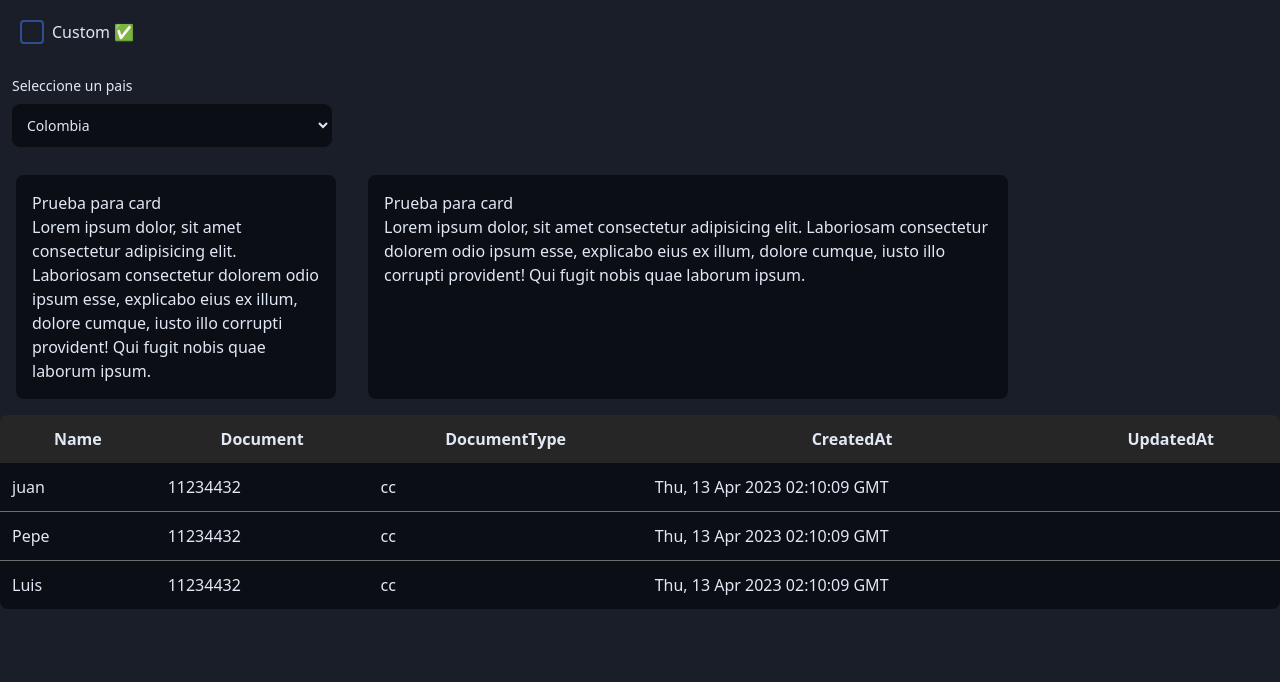
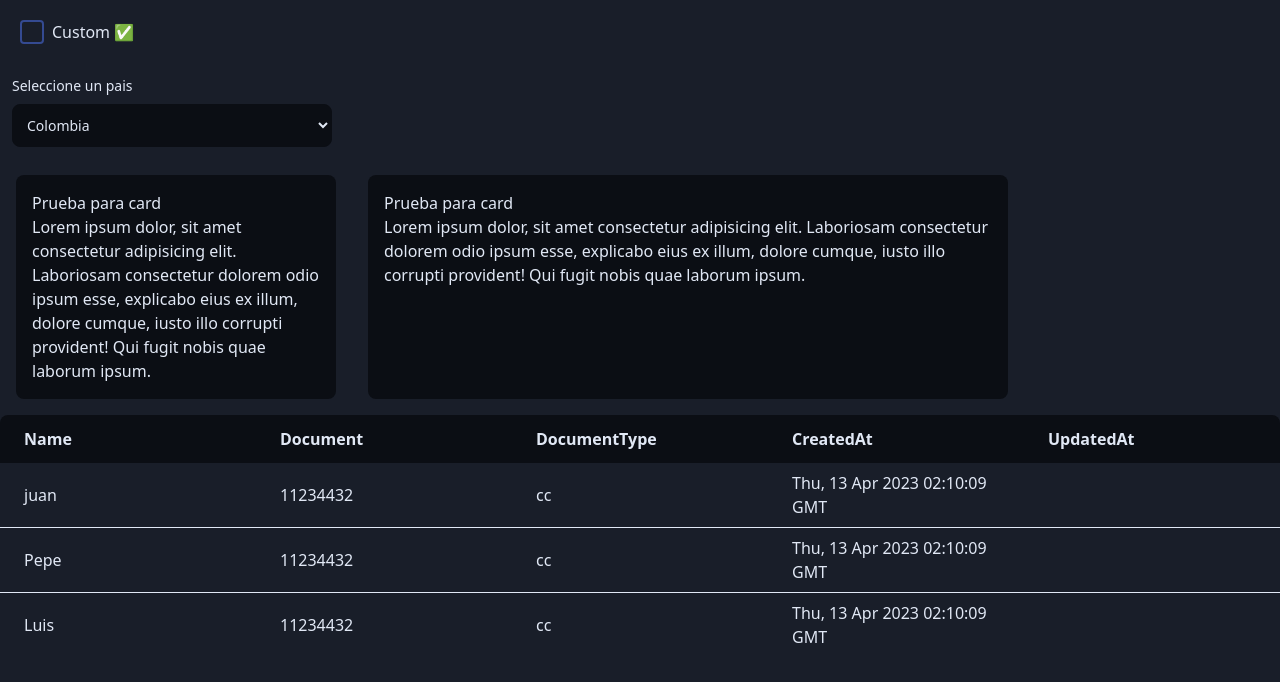
Before and after one commit to WitchImage/sirap-frontend, a Next.js app: page / in a window 1280 px wide. Shown: the top 682 px of the page. Built offline with nearby package versions, Linux system fonts and the light colour scheme.

Commit message:
feat: the styles are changed and the logic is changed to receive props

```diff
--- a/src/components/table.tsx
+++ b/src/components/table.tsx
@@ -1,7 +1,6 @@
-type TableItem = Record<string, any>;
-interface Props<T extends TableItem> {
+interface Props {
     columnNames: string[];
-    data: T[];
+    data: Record<string, any>;
 }
 
 /*
@@ -9,34 +8,33 @@ interface Props<T extends TableItem> {
     Se especifica el nombre de las columnas y se pasa una lista
     de objetos para visualizar los datos correspondientes
 */
-export function Table<T extends TableItem>({ columnNames, data }: Props<T>) {
+export function Table({ columnNames, data }: Props) {
+    const dataArray = Object.values(data);
     return (
         <div className='relative overflow-x-auto rounded-lg'>
-            <table className='w-full divide-grayLight text-white rounded-lg'>
-                <thead className='bg-darkGray pt-5'>
+            <table className='table-fixed w-full divide-white text-white rounded-lg'>
+                <thead className='text-left bg-backgroundDark pt-5'>
                     <tr>
                         {columnNames.map(name => (
-                            <th
-                                className='px-6 py-3'
-                                key={name}
-                            >
-                                {name}
-                            </th>
+                            // eslint-disable-next-line react/jsx-key
+                            <th className='px-6 py-3'>{name}</th>
                         ))}
                     </tr>
                 </thead>
-                <tbody className='bg-backgroundDark divide-y divide-grayLight'>
-                    {data.map((item: T, index) => {
+                <tbody className='bg-transparent divide-y divide-white'>
+                    {dataArray.map((item: any, index: any) => {
                         return (
                             <tr key={index}>
-                                {Object.values(item).map((value, index) => (
-                                    <td
-                                        className='p-3'
-                                        key={index}
-                                    >
-                                        {value}
-                                    </td>
-                                ))}
+                                {Object.values(item).map(
+                                    (value: any, index: number) => (
+                                        // eslint-disable-next-line react/jsx-key
+                                        <td className='px-6 py-2'>
+                                            {typeof value !== 'undefined'
+                                                ? value
+                                                : ''}
+                                        </td>
+                                    )
+                                )}
                             </tr>
                         );
                     })}
```
